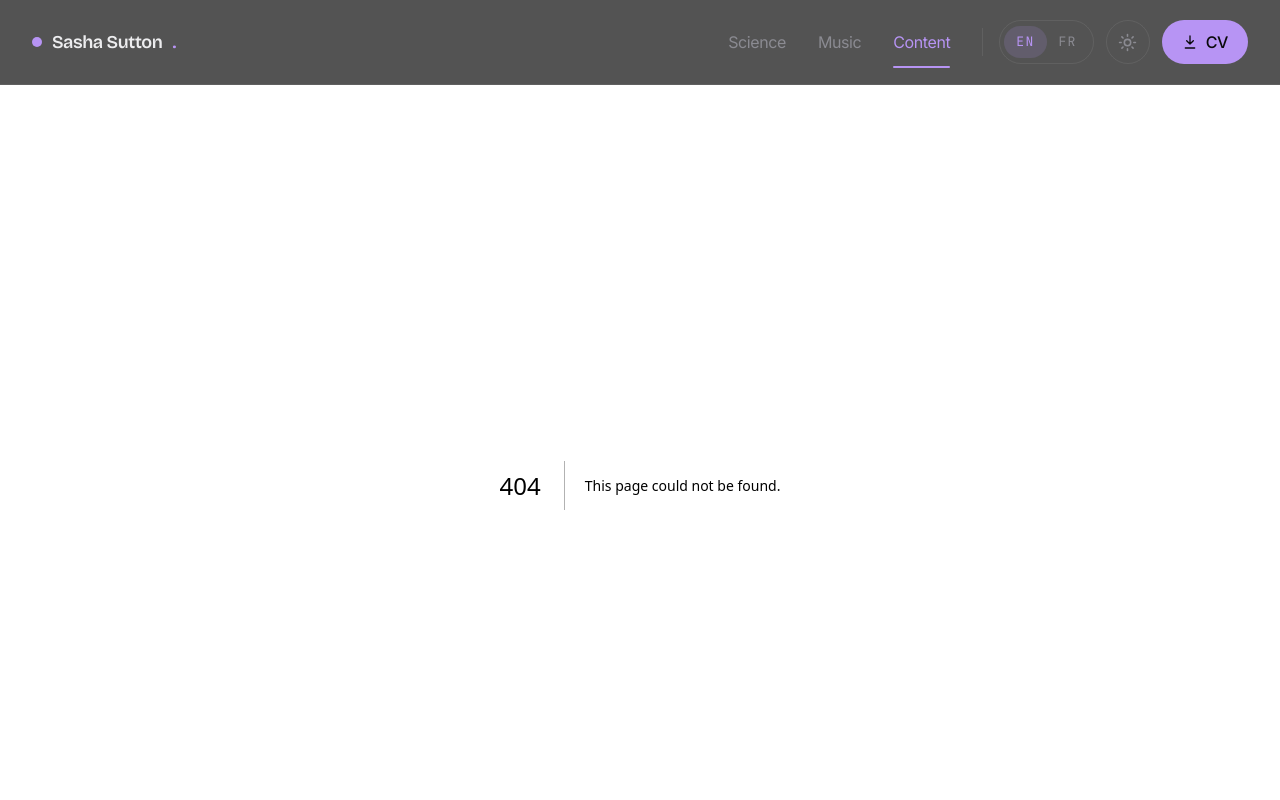
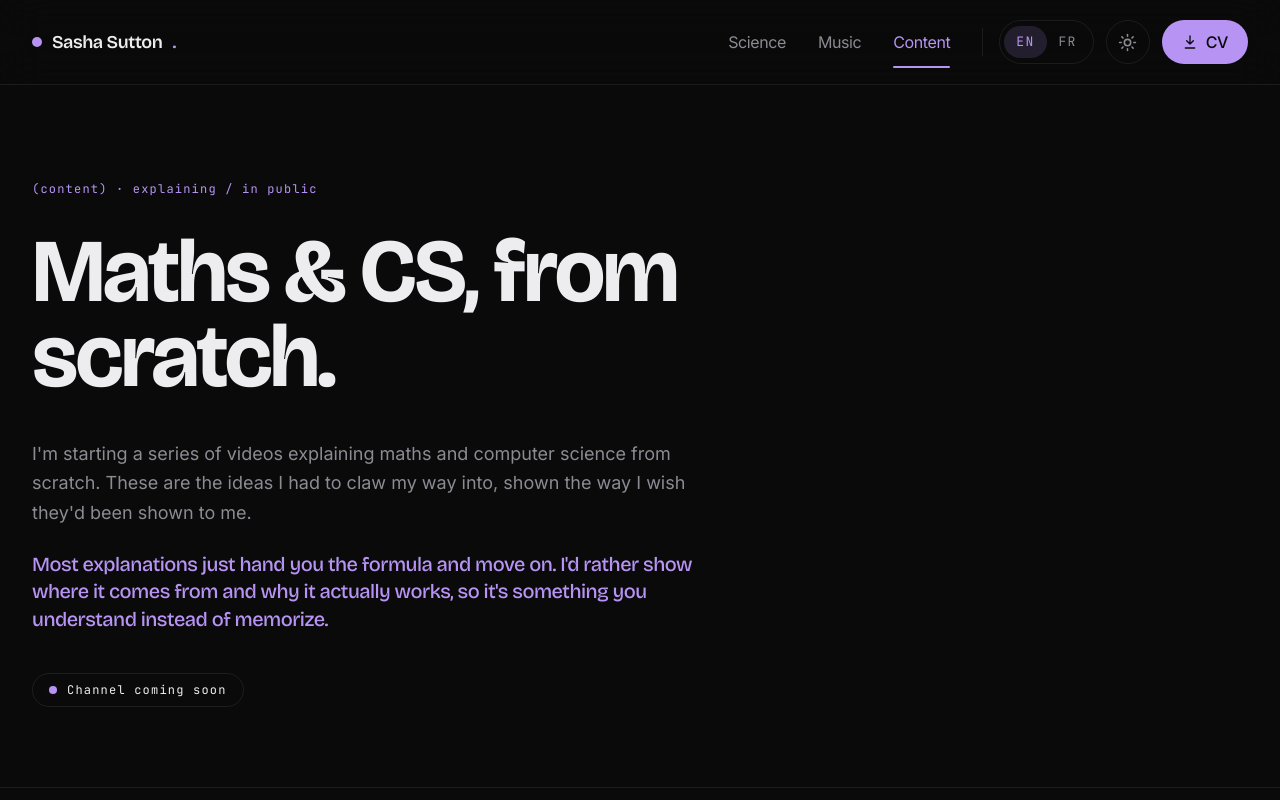
Before and after one commit to sashsutton/sasha-sutton-portfolio-website, a Next.js app: page /content in a window 1280 px wide. Before the commit this address had no page. Shown: the top 800 px of the page. Built offline with nearby package versions, Linux system fonts and the light colour scheme.

Commit message:
feat: add content-creation page

```diff
--- /dev/null
+++ b/app/content/page.tsx
@@ -0,0 +1,42 @@
+"use client";
+
+import { Reveal } from "@/components/Reveal";
+import { useContent } from "@/components/LocaleProvider";
+
+export default function ContentPage() {
+  const { content, ui } = useContent();
+  const t = ui.content;
+
+  return (
+    <div className="mx-auto max-w-content px-5 sm:px-8">
+      {/* Hero */}
+      <section className="pb-14 pt-16 sm:pb-20 sm:pt-24">
+        <Reveal>
+          <p className="font-mono text-xs tracking-widest text-accent">
+            {t.kicker}
+          </p>
+          <h1 className="mt-8 max-w-[15ch] font-display text-hero font-bold text-mist">
+            {t.heading}
+          </h1>
+          <p className="mt-10 max-w-prose text-lg leading-relaxed text-muted">
+            {content.summary}
+          </p>
+          <p className="mt-6 max-w-prose font-display text-xl font-medium leading-snug tracking-tight text-accent">
+            {content.ethos}
+          </p>
+
+          {/* Coming-soon channel badge */}
+          <div className="mt-10 inline-flex items-center gap-2.5 rounded-full border border-hair px-4 py-2">
+            <span className="relative flex h-2 w-2">
+              <span className="absolute inline-flex h-full w-full animate-ping rounded-full bg-accent/60" />
+              <span className="relative inline-flex h-2 w-2 rounded-full bg-accent" />
+            </span>
+            <span className="font-mono text-xs tracking-widest text-mist">
+              {content.status}
+            </span>
+          </div>
+        </Reveal>
+      </section>
+    </div>
+  );
+}
```
